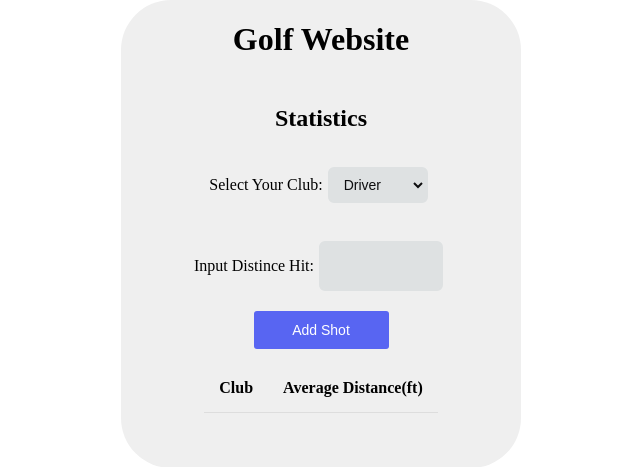
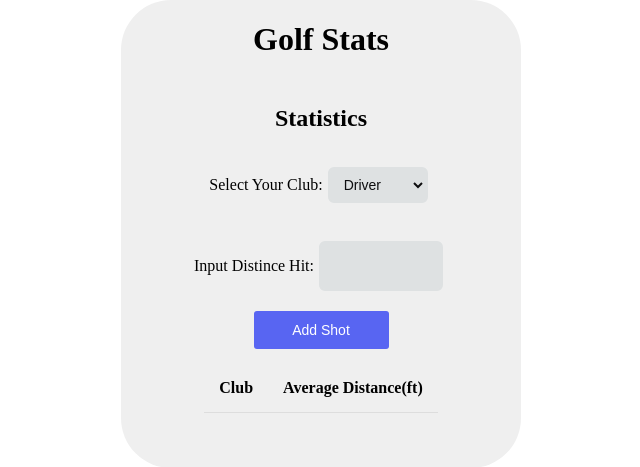
Before and after one commit to Rory3140/GolfWebsite, a PHP site: page / in a window 1280 px wide. Shown: the top 467 px of the page, without its empty margins (319-959 px from the left). Run offline with PHP 8.4, Linux system fonts and the light colour scheme; data that the repository does not hold is empty.

```diff
--- a/index.php
+++ b/index.php
@@ -29,7 +29,7 @@ if (isset($_POST['submitBtn']) && $_POST['randcheck'] == $_SESSION['rand']) {
 <body>
     <div class="mainContainer">
         <header>
-            <h1>Golf Website</h1>
+            <h1>Golf Stats</h1>
         </header>
 
         <div class="default">
```
